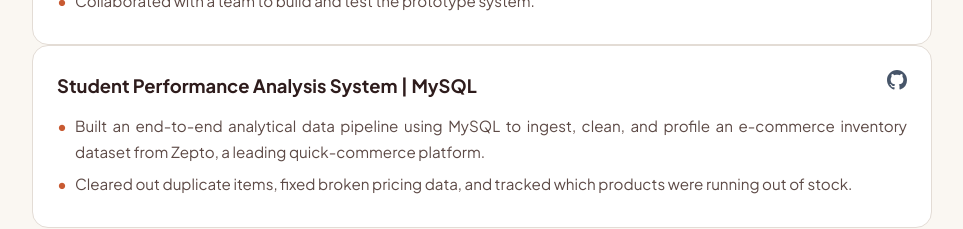
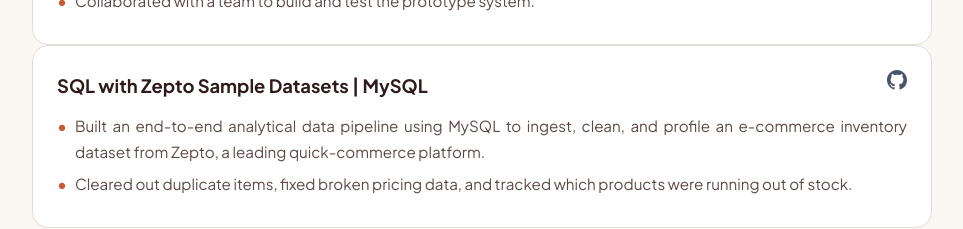
Before and after one commit to Rosh-0906/roshni-portfolio, a plain HTML site: page index.html in a window 1280 px wide. Shown: the part 4680-4909 px from the top of the page, without its empty margins (158-1121 px from the left). Drawn offline with nearby package versions, Linux system fonts and the light colour scheme.

Commit message:
Update project title in index.html

```diff
--- a/index.html
+++ b/index.html
@@ -264,7 +264,7 @@
                         <svg viewBox="0 0 24 24"><path d="M12 0C5.37 0 0 5.37 0 12c0 5.31 3.435 9.795 8.205 11.385.6.105.825-.255.825-.57 0-.285-.015-1.23-.015-2.235-3.015.555-3.795-.735-4.035-1.41-.135-.345-.72-1.41-1.23-1.695-.42-.225-1.02-.78-.015-.795.945-.015 1.62.87 1.845 1.23 1.08 1.815 2.805 1.305 3.495.99.105-.78.42-1.305.765-1.605-2.67-.3-5.46-1.335-5.46-5.925 0-1.305.465-2.385 1.23-3.225-.12-.3-.54-1.53.12-3.18 0 0 1.005-.315 3.3 1.23.96-.27 1.98-.405 3-.405s2.04.135 3 .405c2.295-1.56 3.3-1.23 3.3-1.23.66 1.65.24 2.88.12 3.18.765.84 1.23 1.905 1.23 3.225 0 4.605-2.805 5.625-5.475 5.925.435.375.81 1.095.81 2.22 0 1.605-.015 2.895-.015 3.3 0 .315.225.69.825.57A12.02 12.02 0 0024 12c0-6.63-5.37-12-12-12z"/></svg>
                     </a>
                     <div class="block-header project-header">
-                        <span class="block-title">Student Performance Analysis System | MySQL</span>
+                        <span class="block-title">SQL with Zepto Sample Datasets | MySQL</span>
                     </div>
 
                     <ul style="margin-top: 12px;">
```
